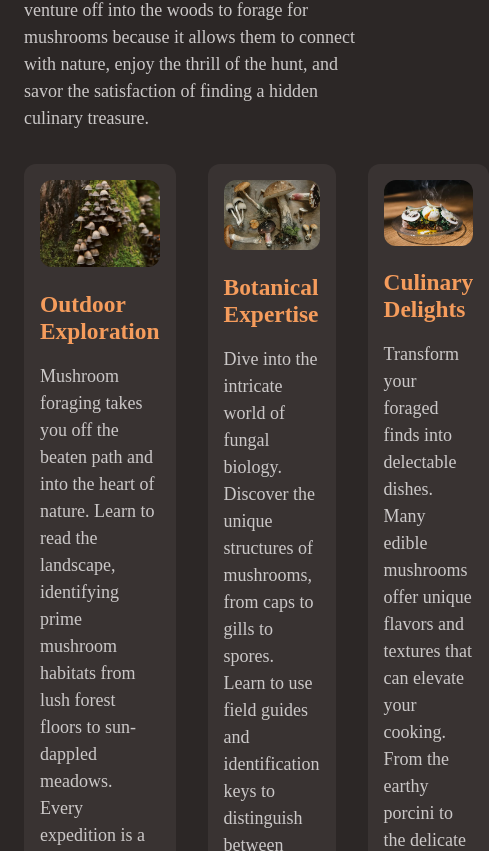
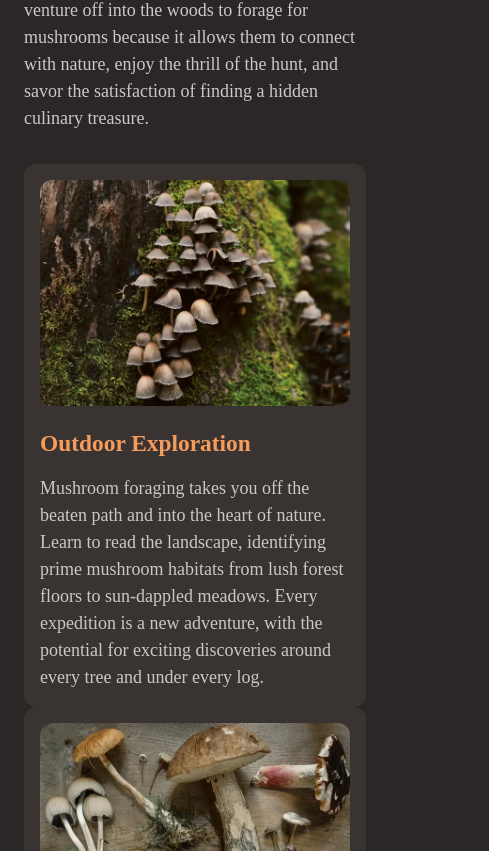
Before and after one commit to devaneyj3/mushroom_foraging, a Next.js app: page / in a window 390 px wide. Shown: the part 993-1844 px from the top of the page, 489 px wide, since content can reach past the window. Built offline with nearby package versions, Linux system fonts and the light colour scheme.

Commit message:
add media query to main page

```diff
--- a/app/page.module.scss
+++ b/app/page.module.scss
@@ -7,14 +7,22 @@
   @include grid(3);
   padding-block: 2rem;
   font-size: $font-size-lg;
+
+  @media (width < 860px) {
+    grid-template-columns: 1fr 1fr 1fr;
+    display: block;
+  }
+
 }
 
 .button {
   @include button-base;
+
   &:hover {
     background-color: $background-accent-light;
   }
 }
+
 // Utility class
 .visuallyHidden {
   clip: rect(0 0 0 0);
--- a/app/page.tsx
+++ b/app/page.tsx
@@ -37,6 +37,7 @@ export default function Home() {
             thrill of the hunt, and savor the satisfaction of finding a hidden
             culinary treasure.
           </p>
+
 
           <div className={styles.equalColumns}>
             <Card
```
